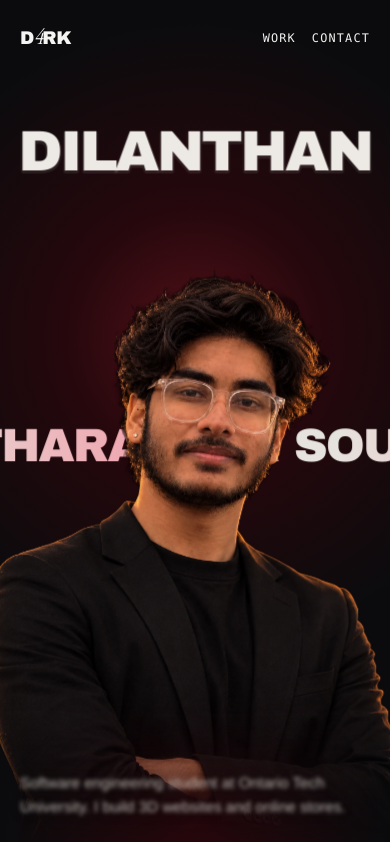
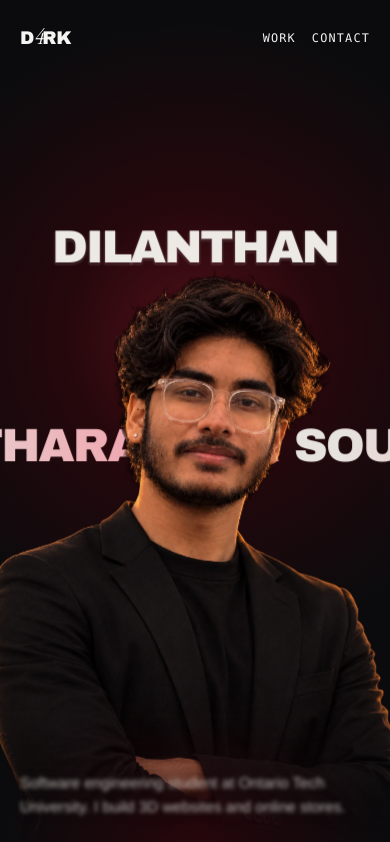
Before and after one commit to dilanthan-dev/dilanthan-dev.github.io, a Next.js app: page / in a window 390 px wide. Shown: the top 842 px of the page. Built offline with nearby package versions, Linux system fonts and the light colour scheme; a web font is replaced by a local one.

Commit message:
Fix hero name and footer email on phones

```diff
--- a/app/globals.css
+++ b/app/globals.css
@@ -345,7 +345,8 @@ button {
   transform: translateX(-50%);
   font-family: var(--f-display);
   font-weight: 900;
-  font-size: 12.2vw;
+  /* The name is about 7.5 times its font size wide, so this keeps it inside the side margins. */
+  font-size: min(12.2vw, calc((100vw - 2 * var(--gutter)) / 7.6));
   line-height: 0.85;
   letter-spacing: -0.045em;
   white-space: nowrap;
@@ -1170,7 +1171,6 @@ main {
   text-decoration: underline;
   text-decoration-color: var(--crimson);
   text-underline-offset: 0.25em;
-  word-break: break-all;
 }
 
 .footer-email small,
@@ -1267,8 +1267,7 @@ main {
   }
 
   .hero-first {
-    top: 15svh;
-    font-size: 14.6vw;
+    top: 27svh;
   }
 
   .hero-last {
--- a/components/Footer.jsx
+++ b/components/Footer.jsx
@@ -95,7 +95,11 @@ export default function Footer() {
 
       <div className="footer-row">
         <button type="button" className="footer-email" onClick={copy}>
-          <span>{site.email}</span>
+          <span>
+            {/* Lets a long address wrap after the @ instead of mid-word. */}
+            {site.email.split('@')[0]}@<wbr />
+            {site.email.split('@')[1]}
+          </span>
           <small>{copied ? 'Copied' : 'Click to copy'}</small>
         </button>
 
```
